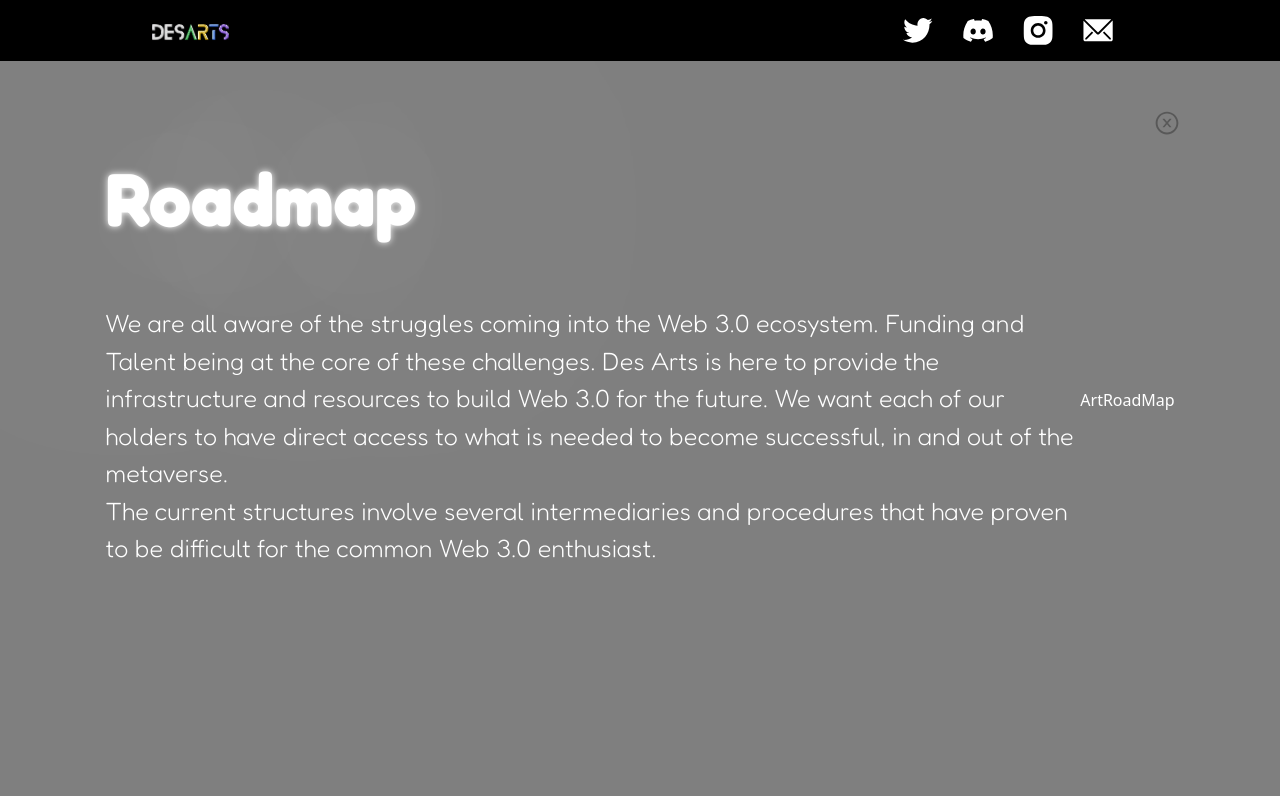
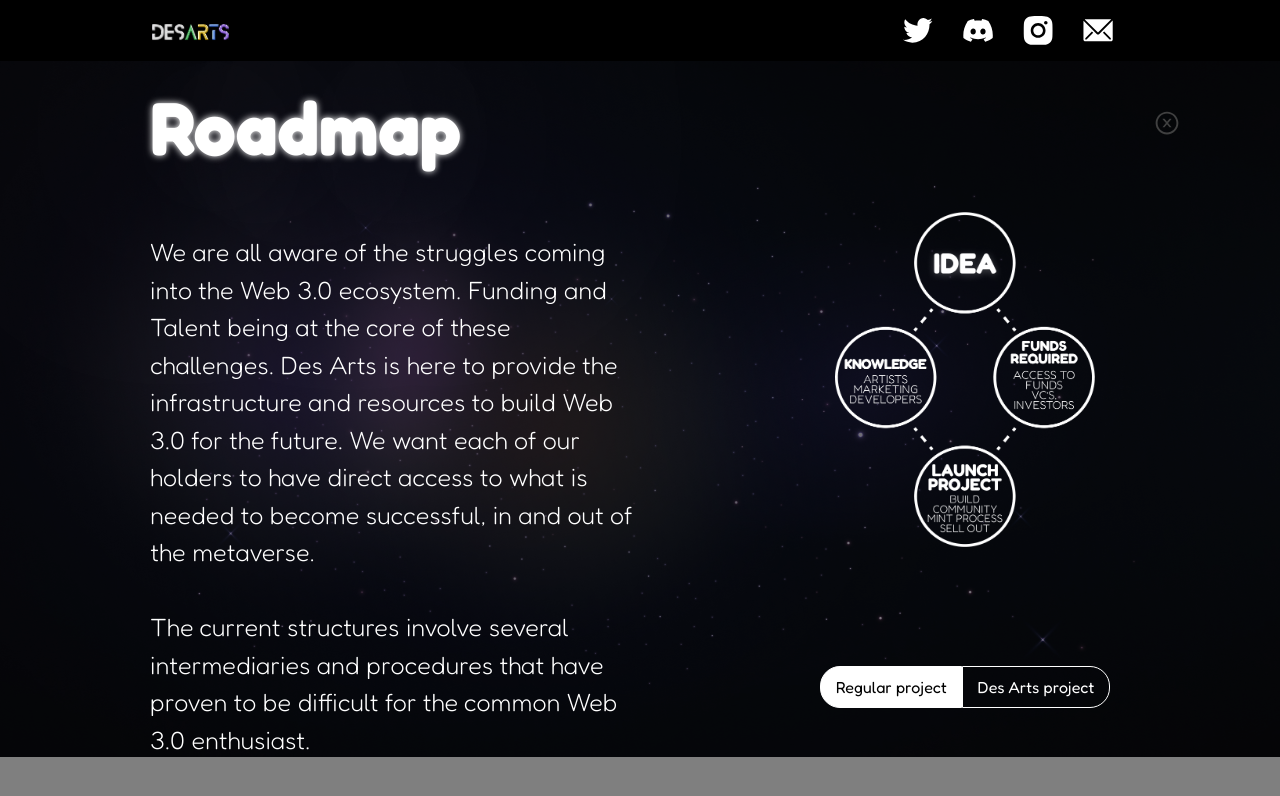
Before and after one commit to albbeltran/nft-web-frontend, a React (Create React App) app: page /roadmap in a window 1280 px wide. Shown: the top 796 px of the page. Built offline with nearby package versions, Linux system fonts and the light colour scheme.

Commit message:
created the roadmap page description and its styles

```diff
--- a/src/components/ArtRoadMap/index.jsx
+++ /dev/null
@@ -1,9 +0,0 @@
-import React from 'react'
-
-const ArtRoadMap = () => {
-    return (
-        <div>ArtRoadMap</div>
-    )
-}
-
-export { ArtRoadMap };
--- a/src/components/DescriptionAbout/index.jsx
+++ b/src/components/DescriptionAbout/index.jsx
@@ -19,7 +19,8 @@ const DescriptionAbout = ({ children }) => {
             </div>
             <p className='footerTxt'>\\ ABOUT US
                 <br></br>
-                \\\\\\\\\\\\\\\\\\\\\\\\\\\\\\\\\\\\\\\\\\\\\\\\\\\\\\\\\\\\\\\\\\\\\\\\\\\\\\\\\\\\\\\\\\\\\\\\\\\\\\\\\\\\\\\\\\\\\\\\\\\\\\\\\\\\\\\\\\\\\\\\\\\\\\\\\\\\\\\\\\\\\\\\\\\\\\\\\\\\\\\\\\\\\\\\\\\\\\\\\\\\\\\\\\\\\\\\\\\\\\\\\\\\\\\\\</p>
+                \\\\\\\\\\\\\\\\\\\\\\\\\\\\\\\\\\\\\\\\\\\\\\\\\\\\\\\\\\\\\\\\\\\\\\\\\\\\\\\\\\\\\\\\\\\\\\\\\\\\\\\\\\\\\\\\\\\\\\\\\\\\\\\\\\\\\\\\\\\\\\\\\\\\\\\\\\\\\\\\\\\\\\\\\\\\\\\\\\\\\\\\\\\\\\\\\\\\\\\\\\\\\\\\\\\\\\\\\\\\\\\\\\\\\\\\\
+            </p>
         </Content >
     )
 }
--- a/src/components/DescriptionRoadMap/Description.js
+++ b/src/components/DescriptionRoadMap/Description.js
@@ -5,6 +5,7 @@ const Content = styled.div`
     font-family: 'Fredoka', sans-serif;
     width: 75%;
     text-align: left;
+    margin-left: 10em;
 
     .title {
         font-weight: 700;
--- a/src/components/DescriptionRoadMap/index.jsx
+++ b/src/components/DescriptionRoadMap/index.jsx
@@ -14,11 +14,15 @@ const DescriptionRoadMap = ({ children }) => {
                     We want each of our holders to have direct access to what is needed to become
                     successful, in and out of the metaverse.
 
-                    <br></br>
+                    <br></br><br></br>
                     The current structures involve several intermediaries and procedures that have
                     proven to be difficult for the common Web 3.0 enthusiast.
                 </p>
             </div>
+            {/* <p className='footerTxt'>\\ ROADMAP
+                <br></br>
+                \\\\\\\\\\\\\\\\\\\\\\\\\\\\\\\\\\\\\\\\\\\\\\\\\\\\\\\\\\\\\\\\\\\\\\\\\\\\\\\\\\\\\\\\\\\\\\\\\\\\\\\\\\\\\\\\\\\\\\\\\\\\\\\\\\\\\\\\\\\\\\\\\\\\\\\\\\\\\\\\\\\\\\\\\\\\\\\\\\\\\\\\\\\\\\\\\\\\\\\\\\\\\\\\\\\\\\\\\\\\\\\\\\\\\\\\\
+            </p> */}
         </Content>
     )
 }
--- a/src/components/Main/index.jsx
+++ b/src/components/Main/index.jsx
@@ -9,6 +9,7 @@ const path = window.location.pathname;
 if (path === '/') background = { 'backgroundImage': `url(${ImageMain})` }
 else if (path === '/home') background = { 'backgroundImage': `url(${ImageStars})` }
 else if (path === '/about') background = { 'backgroundImage': `url(${ImageMain})` }
+else if (path === '/roadmap') background = { 'backgroundImage': `url(${ImageMain})` }
 
 const Main = ({ children }) => {
     return (
--- /dev/null
+++ b/src/components/ProjectType/index.jsx
@@ -0,0 +1,67 @@
+import React from 'react'
+import desartsProject from '../../assets/desarts-project-roadmap.png';
+import regularProject from '../../assets/regular-project-roadmap.png';
+import styled from "styled-components";
+
+const ArtRoadMap = () => {
+    let btnActive;
+
+    return (
+        <Container>
+            <img src={regularProject} className='img' alt='regular-project'></img>
+            <span className='btnGroup'>
+                <button className='btn regular active'>Regular project</button>
+                <button className='btn desarts'>Des Arts project</button>
+            </span>
+        </Container>
+    )
+}
+
+const Container = styled.div`
+    display: flex;
+    flex-direction: column;
+    align-items: center;
+    justify-content: space-evenly;
+    font-family: 'Fredoka', sans-serif;
+
+    .img {
+        width: 40%;
+        margin: 0 auto;
+        text-align: center;
+    }
+
+    .btnGroup {
+        display: flex;
+        flex-direction: row;
+
+        .btn {
+            font-size: 16px;
+            color: #fff;
+            border: 1px solid #fff;
+            padding: 0.5em 0.9em;
+            border-radius: 20px;
+        }
+
+        .regular {
+            border-top-right-radius: 0px;
+            border-bottom-right-radius: 0px;
+        }
+
+        .desarts {
+            border-top-left-radius: 0px;
+            border-bottom-left-radius: 0px;
+        }
+
+        .active {
+            background-color: #fff;
+            color: #000;
+
+            &:hover {
+                background-color: transparent;
+                color: #fff;
+            }
+        }
+    }
+`
+
+export { ArtRoadMap };
--- a/src/containers/App/App.css
+++ b/src/containers/App/App.css
@@ -1,3 +1,5 @@
-body {
-    width: 100%;
+.Roadmap {
+    margin-top: 7.5em;
+    display: grid;
+    grid-template-columns: 2fr 2fr;
 }
--- a/src/containers/App/App.jsx
+++ b/src/containers/App/App.jsx
@@ -11,7 +11,7 @@ import { Navegation } from '../Navegation/index.jsx';
 import { DescriptionAbout } from '../../components/DescriptionAbout';
 import { CloseBtn } from '../../components/CloseBtn/index.jsx';
 import { DescriptionRoadMap } from '../../components/DescriptionRoadMap';
-import { ArtRoadMap } from '../../components/ArtRoadMap/index.jsx';
+import { ArtRoadMap } from '../../components/ProjectType/index.jsx';
 
 function App() {
 
@@ -36,23 +36,21 @@ function App() {
             </>
           } />
           <Route path="/about" element={
-            <>
             <Modal >
               <DescriptionAbout >
                 <CloseBtn />
               </DescriptionAbout >
             </Modal >
-            </>
           } />
           <Route path="/roadmap" element={
-            <>
             <Modal >
+              <div className='Roadmap'>
                 <DescriptionRoadMap >
                   <CloseBtn />
                 </DescriptionRoadMap>
                 <ArtRoadMap />
+              </div>
             </Modal >
-            </>
           } />
         </Routes>
       </Main>
```
Also changed, not shown: src/assets/desarts-project-roadmap.png (added), src/assets/regular-project-roadmap.png (added). Lines whose indentation alone changed are shown as unchanged.
